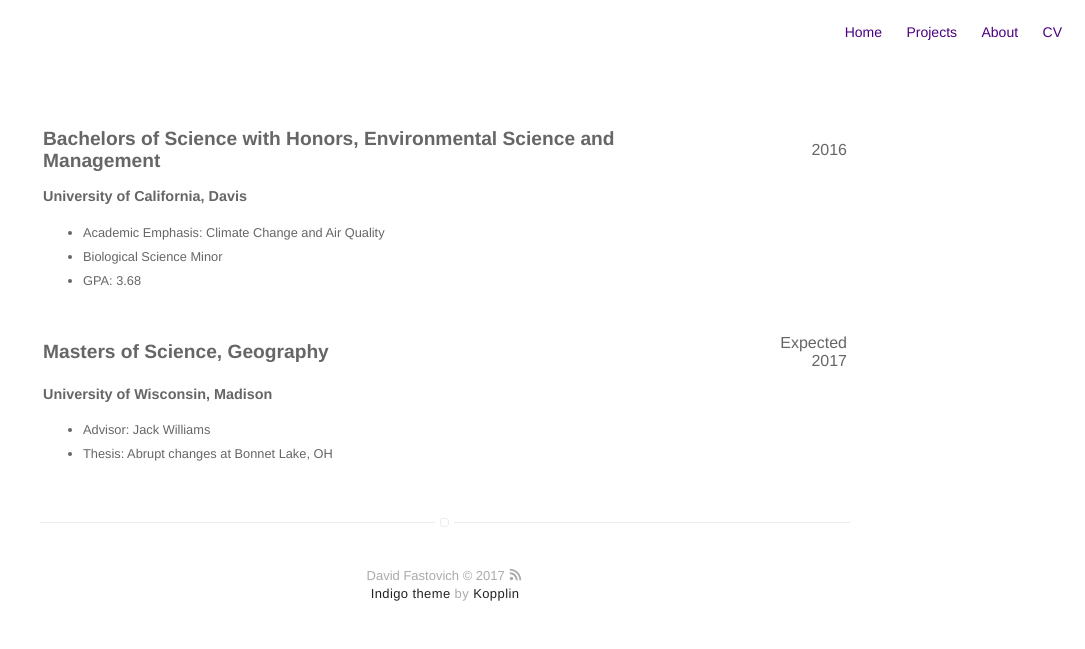
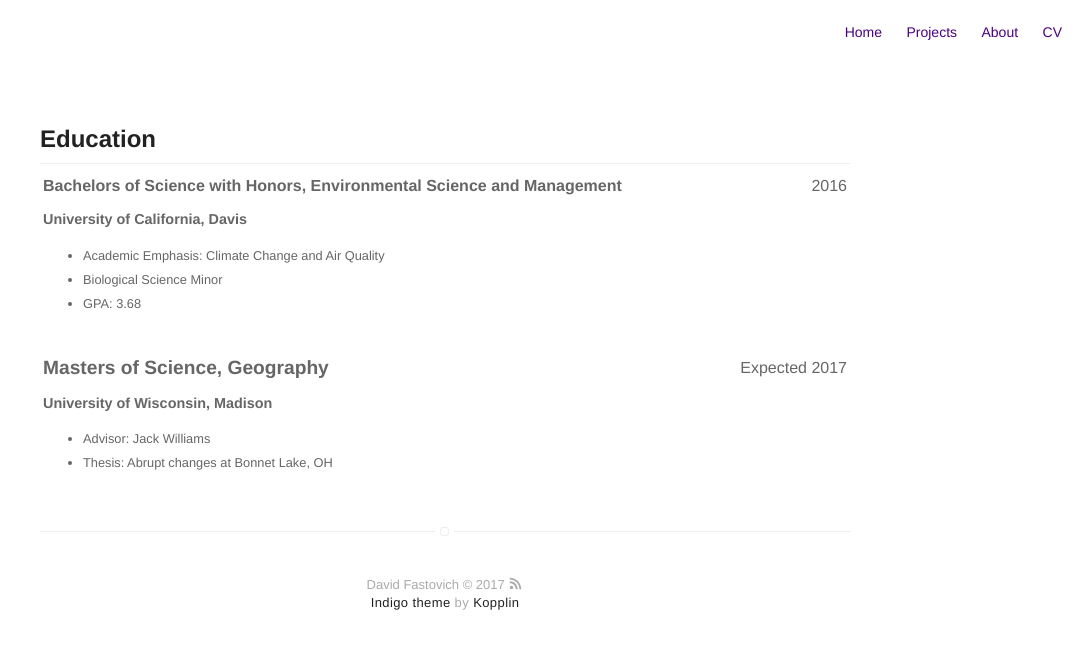
Before and after one commit to davidfastovich/davidfastovich.github.io, a Jekyll site: the page built from cv.md, in a window 1280 px wide. Shown: the top 649 px of the page, without its empty margins (195-1280 px from the left). Built offline with Jekyll 4.4.1, drawn with Linux system fonts in a browser that asks for light colours.

Commit message:
Simplified CSS and formatted table to final form

```diff
--- a/_sass/base/general.sass
+++ b/_sass/base/general.sass
@@ -20,6 +20,7 @@ h1
 
 h2
 	font-size: 2.2rem
+	margin: 5px auto
 
 h3
 	font-size: 2rem
@@ -83,7 +84,7 @@ blockquote
 hr
 	border: none
 	height: 1px
-	margin: 40px auto
+	margin: 10px auto
 	background: #eee
 	width: 100%
 
--- a/cv.md
+++ b/cv.md
@@ -2,9 +2,11 @@
 title: Curriculum Vitae
 layout: page
 ---
+<h2 style="font-size:150%;"> Education </h2>
+<hr>
 <table style="width:100%">
 	<tr>
-		<td style="font-size:120%;"><b> Bachelors of Science with Honors, Environmental Science and Management </b></td>
+		<td><b> Bachelors of Science with Honors, Environmental Science and Management </b></td>
 		<td align="right"> 2016 </td>
 	</tr>
 	<tr class="separator" />
```
Also changed, not shown: 7 other files.
